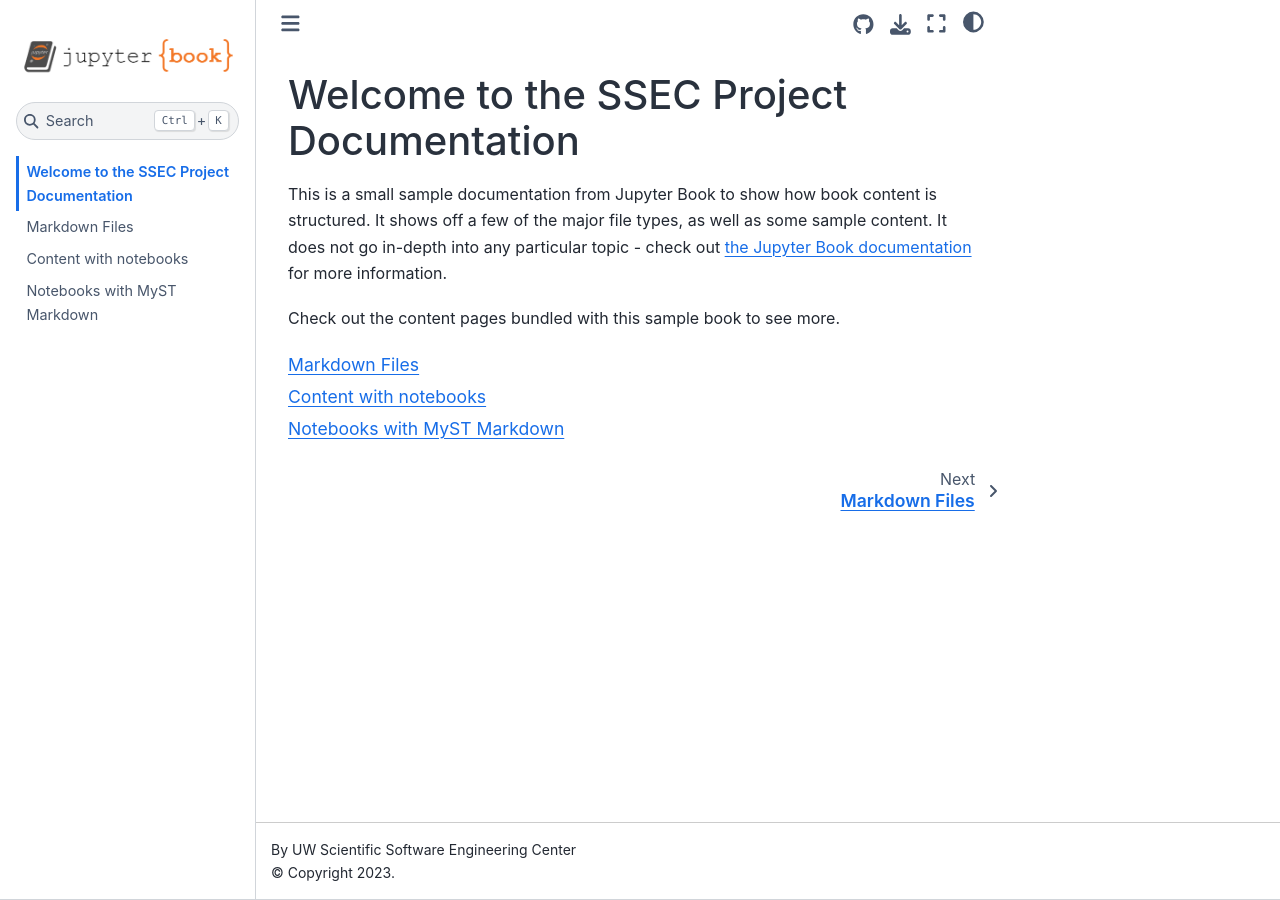
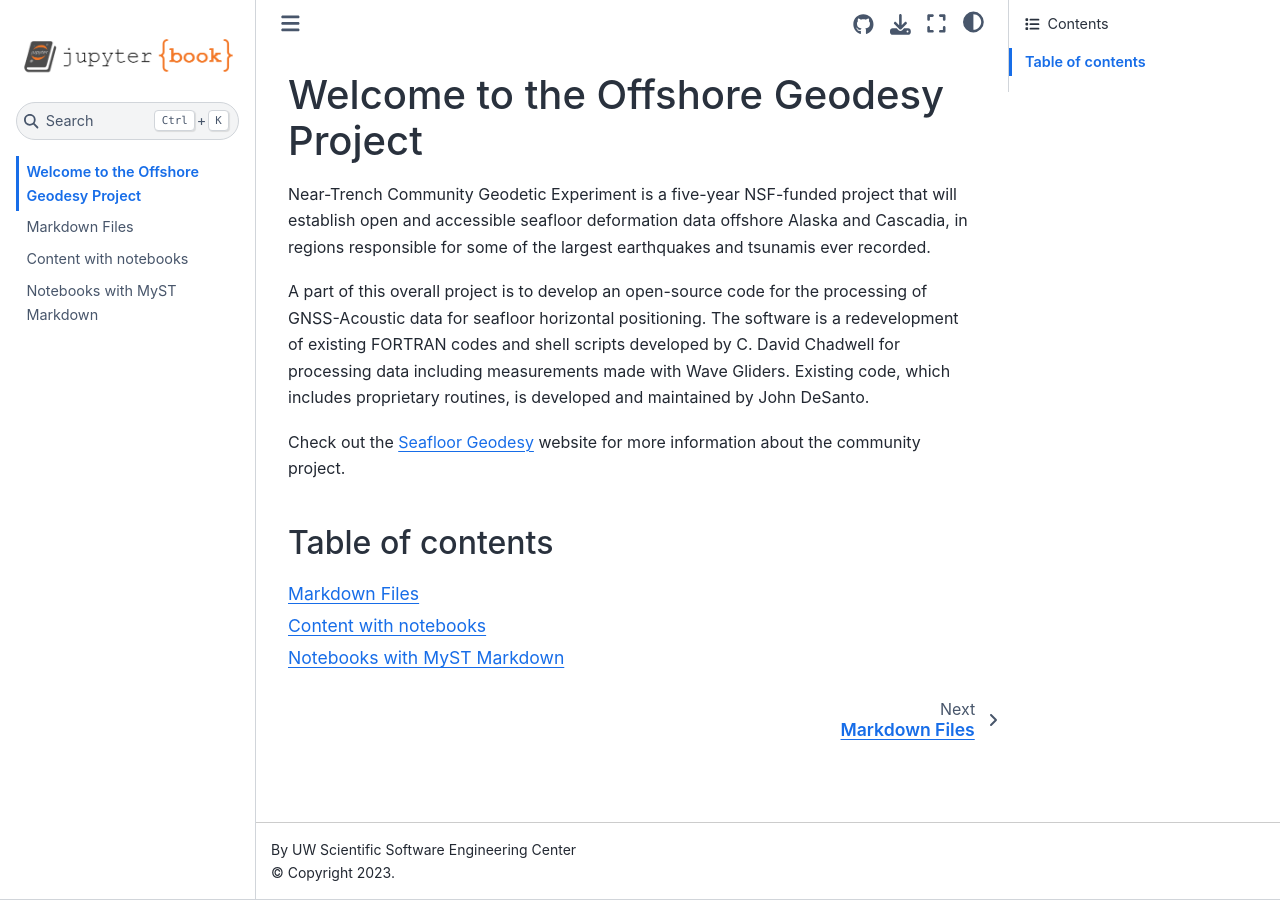
Before and after one commit to seafloor-geodesy/gnatss, a Jupyter Book: the page built from docs/intro.md, in a window 1280 px wide. Built offline with Jupyter Book 1.0.4 settings and Sphinx 7.4.7 and the Sphinx Book theme 1.1.4, drawn with Linux system fonts in a browser that asks for light colours.

Commit message:
Add initial docs intro

````diff
--- a/docs/intro.md
+++ b/docs/intro.md
@@ -1,11 +1,15 @@
-# Welcome to the SSEC Project Documentation
+# Welcome to the Offshore Geodesy Project
 
-This is a small sample documentation from Jupyter Book to show how book content is
-structured.
-It shows off a few of the major file types, as well as some sample content.
-It does not go in-depth into any particular topic - check out [the Jupyter Book documentation](https://jupyterbook.org) for more information.
+Near-Trench Community Geodetic Experiment is a five-year NSF-funded project that will establish open and accessible seafloor deformation data offshore Alaska and Cascadia,
+in regions responsible for some of the largest earthquakes and tsunamis ever recorded.
 
-Check out the content pages bundled with this sample book to see more.
+A part of this overall project is to develop an open-source code for the processing of GNSS-Acoustic data for seafloor horizontal positioning.
+The software is a redevelopment of existing FORTRAN codes and shell scripts developed by C. David Chadwell for processing data including measurements made with Wave Gliders.
+Existing code, which includes proprietary routines, is developed and maintained by John DeSanto.
+
+Check out the [Seafloor Geodesy](https://www.seafloorgeodesy.org/) website for more information about the community project.
+
+## Table of contents
 
 ```{tableofcontents}
 ```
````
